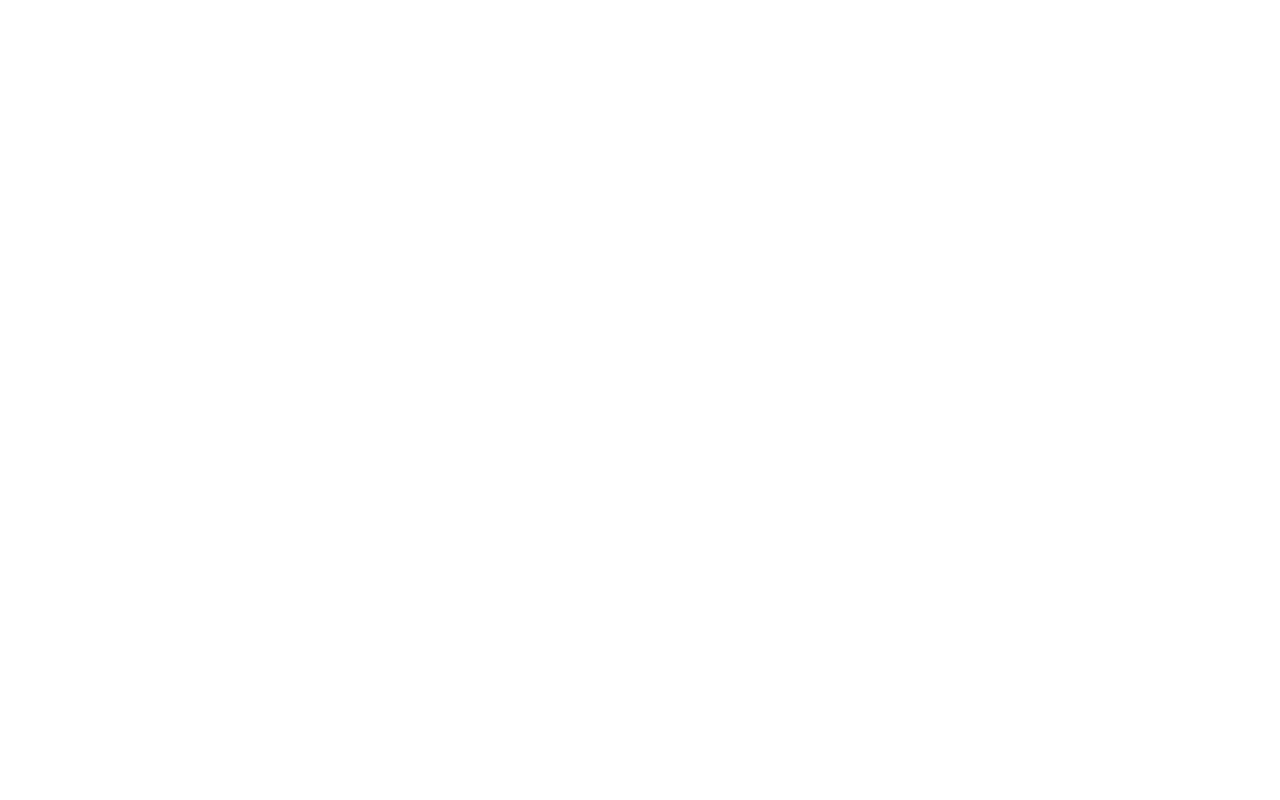
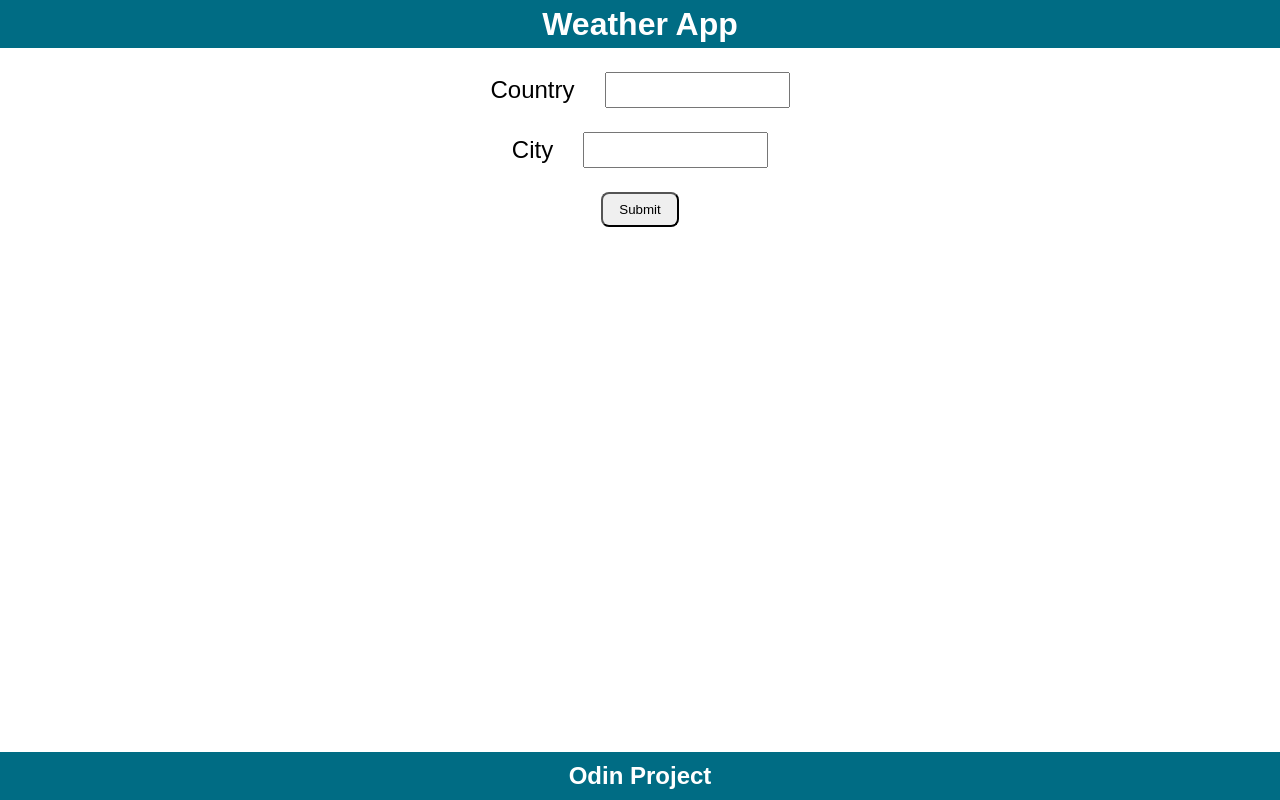
Before and after one commit to Artem-1-1/weather-app, a website built with webpack: page src/template.html in a window 1280 px wide. Built offline with nearby package versions, Linux system fonts and the light colour scheme.

Commit message:
Console application accessing the API by country and city, converting temperature to Celsius

```diff
--- a/src/index.js
+++ b/src/index.js
@@ -0,0 +1,52 @@
+import "./style.css";
+
+let key = '7NT5VL6DQ7MGTQWQ9ATHL5PBK';
+
+const form = document.getElementById('form');
+
+form.addEventListener('submit', function(event) {
+  event.preventDefault();
+
+  const country = document.getElementById('country').value;
+  const city = document.getElementById('city').value;
+
+  console.log(country, city);
+  getWeather(country, city)
+  form.reset();
+})
+
+async function getWeather(country,city) {
+  try {
+    const response = await fetch(`https://weather.visualcrossing.com/VisualCrossingWebServices/rest/services/timeline/${city},${country}/?key=${key}`, {
+      method: 'GET',
+      headers: {
+
+      },
+    });
+
+    if (!response.ok) {
+      throw new Error(`Http error! Status: ${response.status}`);
+    }
+
+    const data = await response.json();
+    processWeatherData(data);
+  } catch (error){
+    console.error("An error occurred while retrieving weather data:", error);
+  }
+}
+
+const convertToCelsius = function(fahrenheit) {
+  return Math.round((fahrenheit - 32) * (5 / 9) * 10) / 10;
+};
+
+function processWeatherData(response) {
+
+  let location = response.resolvedAddress;
+  let days = response.days;
+  console.log("Location: "+ location);
+  for (let i=0; i < days.length; i++) {
+    let maxCelsius = convertToCelsius(days[i].tempmax);
+    let minCelsius = convertToCelsius(days[i].tempmin);
+    console.log(days[i].datetime+": tempmax = "+maxCelsius+"°C, tempmin = "+minCelsius+"°C");
+  }
+}
--- a/src/style.css
+++ b/src/style.css
@@ -0,0 +1,63 @@
+:root {
+    --header-height: 3rem;
+    --footer-height: 3rem;
+	--main-height: calc(100vh - calc(var(--header-height) + var(--footer-height)));
+    --blue-color: #006c84;
+    --white-color: #fff;
+}
+
+body {
+	padding: 0;
+	margin: 0;
+	font-family: Arial, Helvetica, sans-serif;
+	line-height: 1.5;
+}
+
+header {
+    height: var(--header-height);
+    display: flex;
+    justify-content: center;
+    align-items: center;
+    background-color: var(--blue-color);
+}
+
+main {
+    height: var(--main-height);
+}
+
+#form {
+    width: 25%;
+    margin: 0 auto;
+}
+
+.form-row {
+    display: flex;
+    gap: 30px;
+    padding-top: 1.5rem;
+    justify-content: center;
+}
+
+.form-row > label {
+    font-size: 1.5rem;
+    text-align: left;
+}
+
+
+
+#submit {
+    padding: 0.5rem 1rem;
+    border-radius: 0.5rem;
+}
+
+h1, h2 {
+    color: var(--white-color);
+    font-weight: bold;
+}
+
+footer {
+    display: flex;
+    justify-content: center;
+    align-items: center;
+    height: var(--footer-height);
+    background-color: var(--blue-color);
+}
--- a/src/template.html
+++ b/src/template.html
@@ -5,9 +5,29 @@
     <meta name="viewport" content="width=device-width, initial-scale=1.0">
     <link rel="stylesheet" href="style.css">
     <script src="index.js" defer></script>
-    <title>Document</title>
+    <title>Weather App</title>
 </head>
-<body>
-
-</body>
-</html>
+	<body>
+			<header>
+				<h1>Weather App</h1>
+			</header>
+			<main>
+				<form action="/" id="form">
+					<div class="form-row">
+							<label for="country">Country</label>
+							<input type="text" id="country" name="country" required>
+					</div>
+					<div class="form-row">
+							<label for="country">City</label>
+							<input type="text" id="city" name="city" required>
+					</div>
+          <div class="form-row">
+					  <button id="submit">Submit</button>
+          </div>
+				</form>
+			</main>
+			<footer>
+				<h2>Odin Project</h2>
+			</footer>
+	</body>
+	</html>
```
